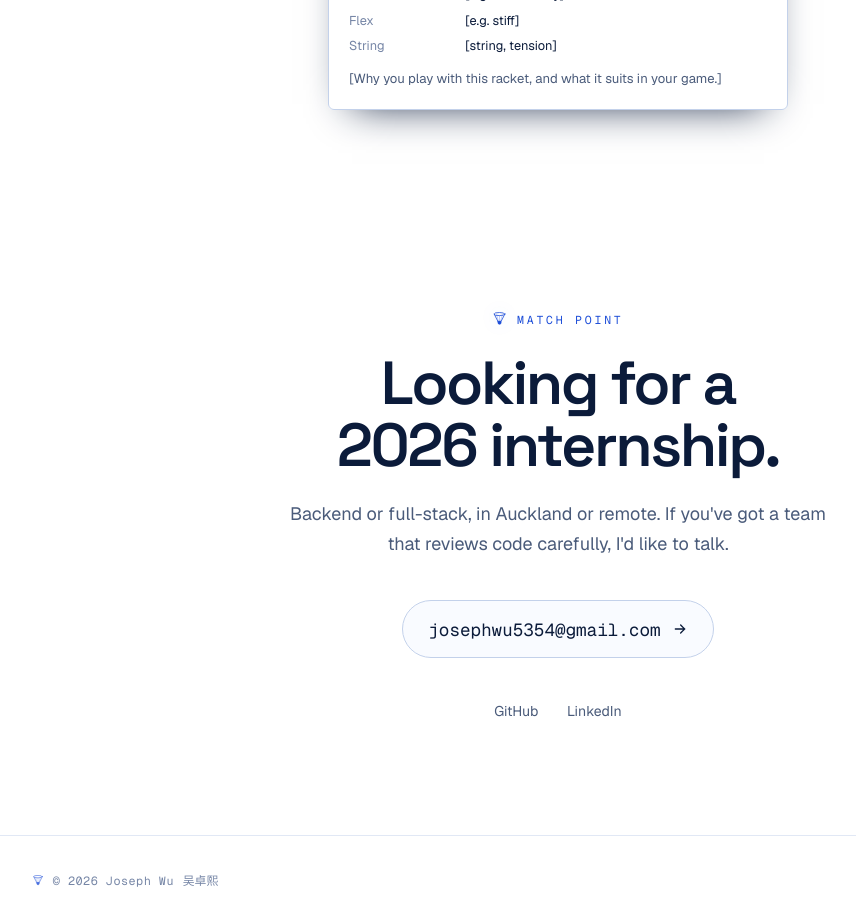
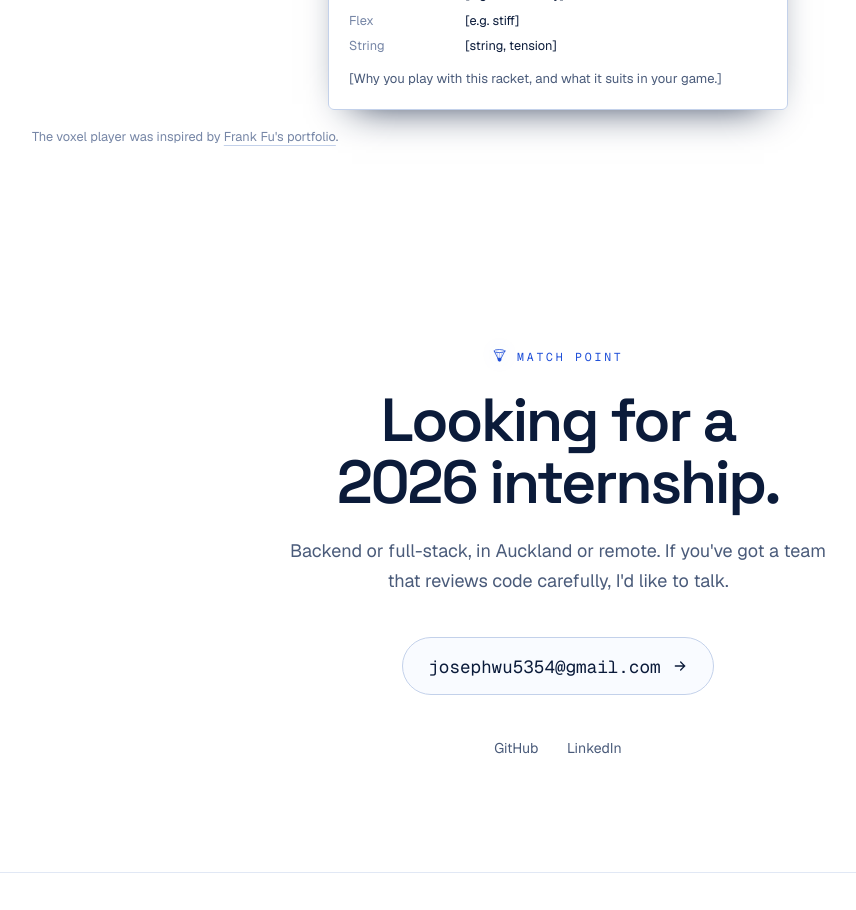
Before and after one commit to Wuuuuu5/portfolio, a Next.js app: page / in a window 1280 px wide. Shown: the part 5440-6350 px from the top of the page, without its empty margins (82-938 px from the left). Built offline with nearby package versions, Linux system fonts and the light colour scheme.

Commit message:
Credit Frank Fu's portfolio for inspiring the voxel player

```diff
--- a/components/BadmintonSetup.tsx
+++ b/components/BadmintonSetup.tsx
@@ -175,6 +175,19 @@ export default function BadmintonSetup() {
           </div>
         </div>
       )}
+
+      <p className="mt-4 text-[0.8rem] text-fg-faint">
+        The voxel player was inspired by{" "}
+        <a
+          href="https://youyangfu.com"
+          target="_blank"
+          rel="noreferrer noopener"
+          className="underline decoration-line-strong underline-offset-4 transition-colors hover:text-accent hover:decoration-accent"
+        >
+          Frank Fu&apos;s portfolio
+        </a>
+        .
+      </p>
     </section>
   );
 }
```
